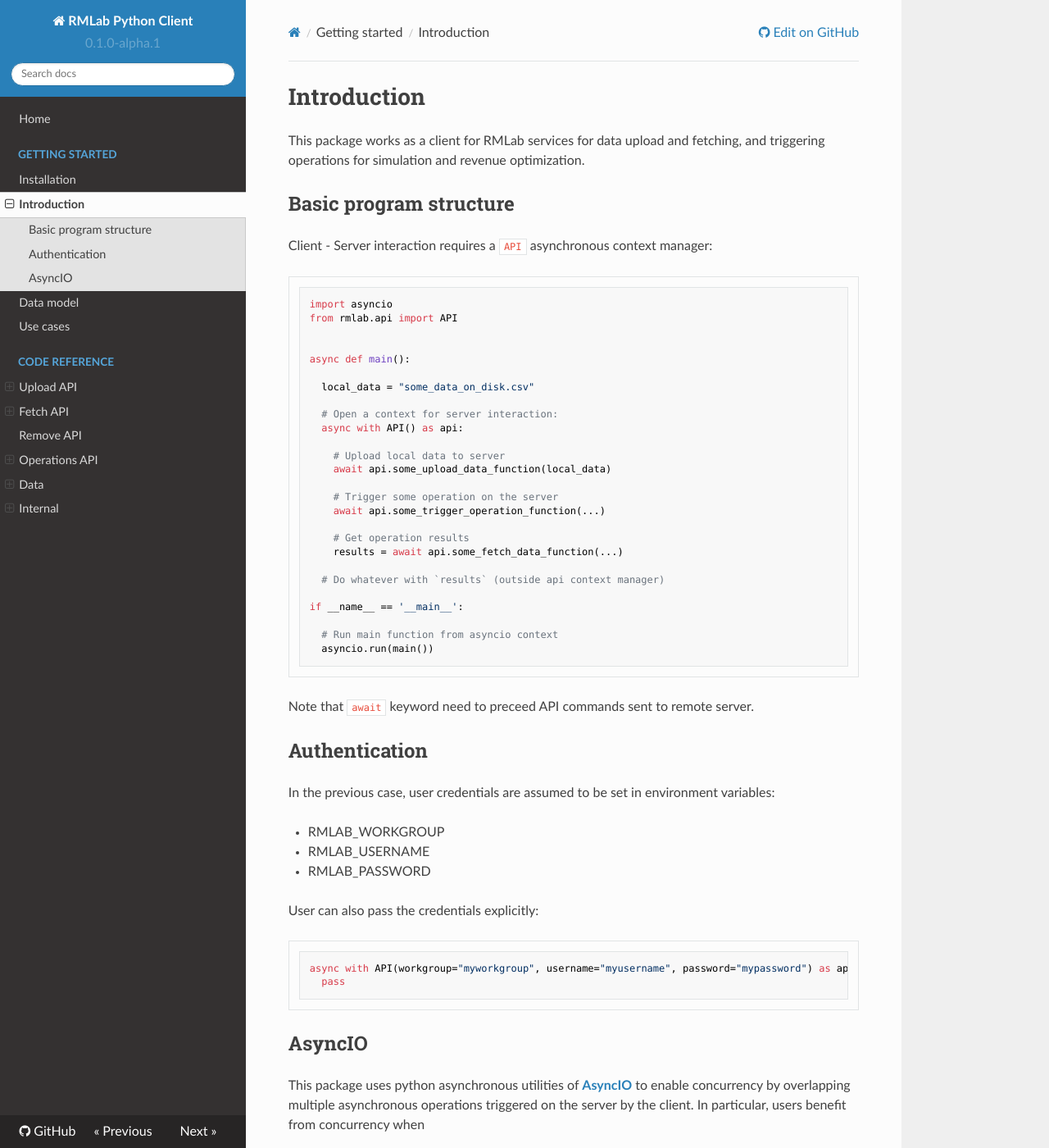
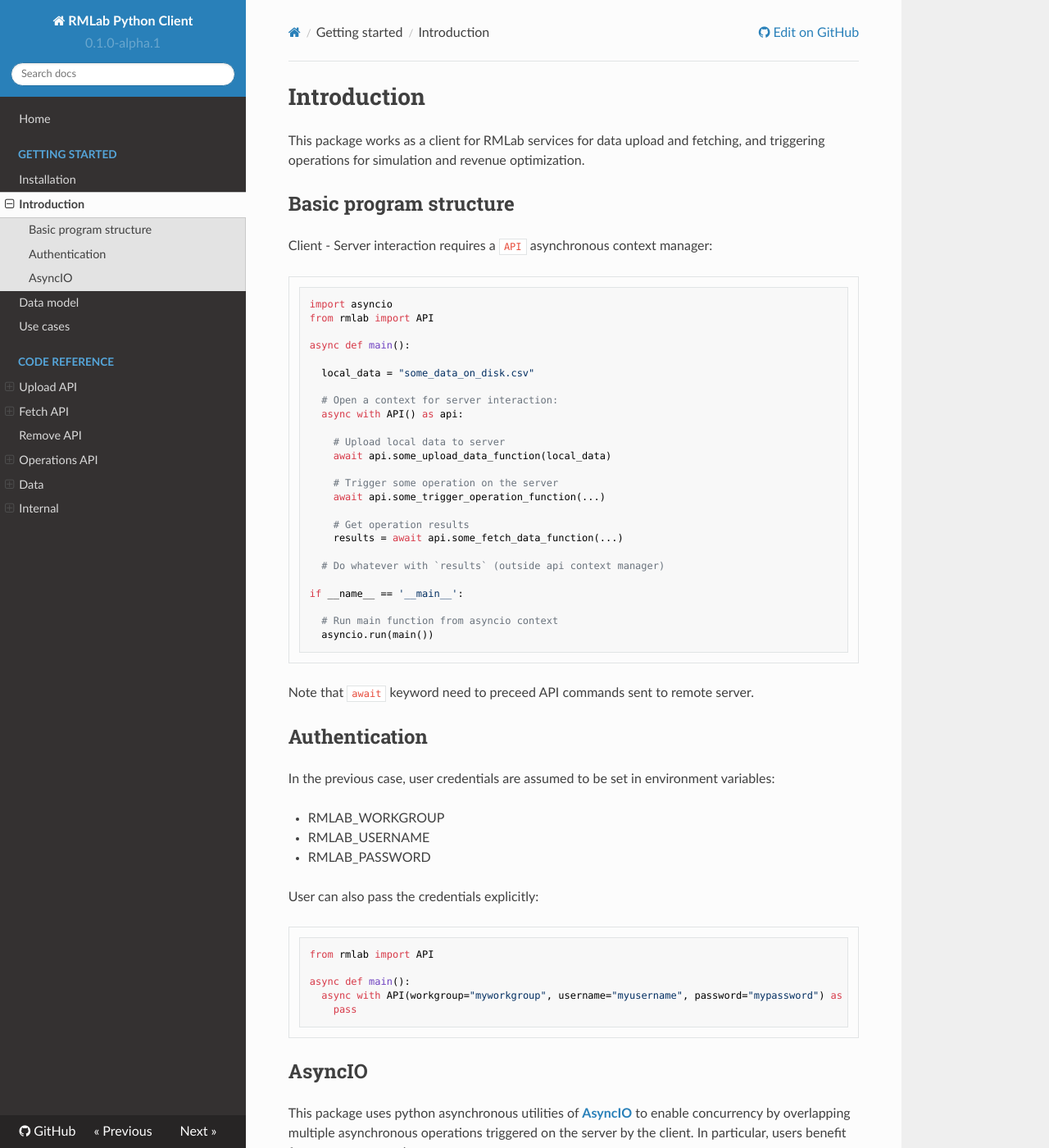
Before and after one commit to antonrv/rmlab-py-client, an MkDocs documentation site: the page built from docs/intro.md, in a window 1280 px wide and 1400 px high. Shown: the whole window at 82% size. Built offline with MkDocs 1.6.1, drawn with Linux system fonts in a browser that asks for light colours; nearby versions of some CDN libraries.

````diff
--- a/docs/intro.md
+++ b/docs/intro.md
@@ -48,8 +47,11 @@ In the previous case, user credentials are assumed to be set in environment vari
 User can also pass the credentials explicitly:
 
 ```py
-async with API(workgroup="myworkgroup", username="myusername", password="mypassword") as api:
-  pass
+from rmlab import API
+
+async def main():
+  async with API(workgroup="myworkgroup", username="myusername", password="mypassword") as api:
+    pass
 ```
 
 ## AsyncIO
````
Also changed, not shown: other parts of docs/intro.md (+1 -2 lines).
